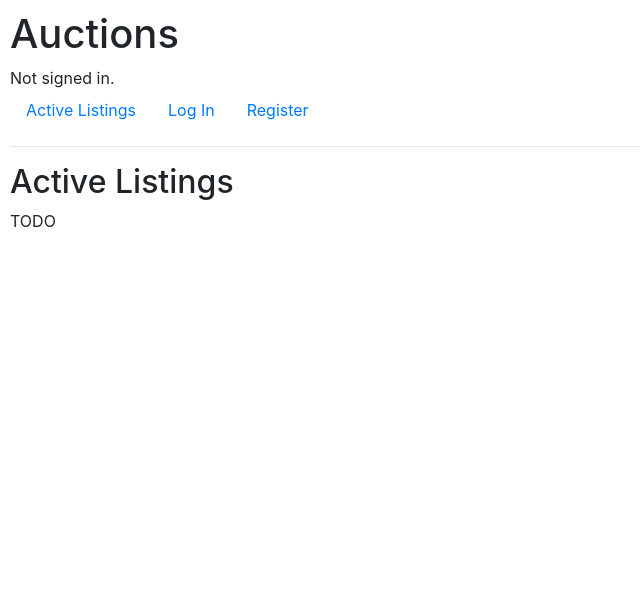
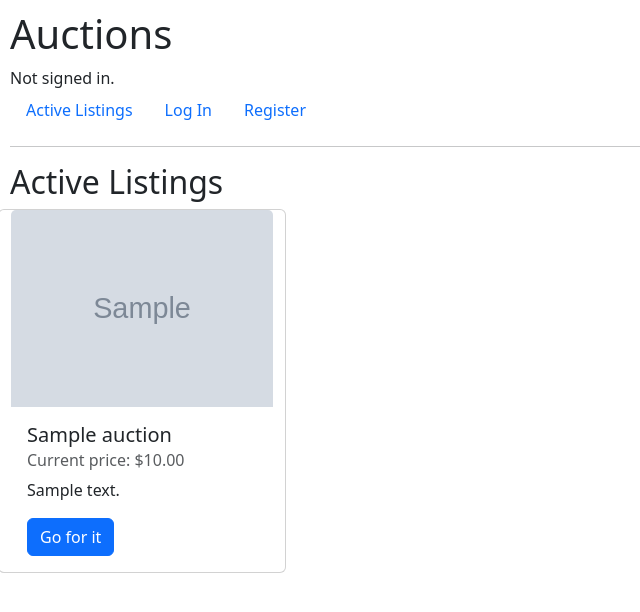
Before and after one commit to ai-zac/commerce, a Django app: page / in a window 1280 px wide. Shown: the top 612 px of the page, without its empty margins (0-640 px from the left). Run offline with Django 3.2, Linux system fonts and the light colour scheme; tables that the repository leaves empty hold one stand-in row (values such as "Sample post"); grey boxes marked "Sample" are stand-in pictures; some libraries are stand-ins or nearby versions.

Commit message:
Add: 'active listing page' implementation

```diff
--- a/auctions/templates/auctions/create_listing.html
+++ b/auctions/templates/auctions/create_listing.html
@@ -1,11 +1,8 @@
 {% extends "auctions/layout.html" %}
 
 {% block body %}
+
 {% load django_bootstrap5 %}
-
-{% bootstrap_css %}
-{% bootstrap_javascript %}
-
 {% bootstrap_messages %}
 
 <form action="{% url 'create_listing' %}" method="post">
--- a/auctions/templates/auctions/index.html
+++ b/auctions/templates/auctions/index.html
@@ -1,6 +1,18 @@
 {% extends "auctions/layout.html" %}
 
 {% block body %}
-	<h2>Active Listings</h2>
-	TODO
+<h2>Active Listings</h2>
+<div class="row" data-masonry="{&quot;percentPosition&quot;: true }">
+	{% for auction in active_auctions %}
+	<div class="card" style="width: 18rem;">
+		<img src="{{ auction.img }}" class="card-img-top" alt="...">
+		<div class="card-body">
+			<h5 class="card-title">{{ auction.title }}</h5>
+			<h6 class="card-subtitle mb-2 text-body-secondary">Current price: ${{ auction.current_price|floatformat:"2g" }}</h6>
+			<p class="card-text">{{ auction.description }}</p>
+			<a href="#" class="btn btn-primary">Go for it</a>
+		</div>
+	</div>
+	{% endfor %}
+</div>
 {% endblock %}
--- a/auctions/templates/auctions/layout.html
+++ b/auctions/templates/auctions/layout.html
@@ -1,10 +1,12 @@
 {% load static %}
+{% load django_bootstrap5 %}
 
 <!DOCTYPE html>
 <html lang="en">
     <head>
         <title>{% block title %}Auctions{% endblock %}</title>
         <link rel="stylesheet" href="https://stackpath.bootstrapcdn.com/bootstrap/4.4.1/css/bootstrap.min.css" integrity="sha384-Vkoo8x4CGsO3+Hhxv8T/Q5PaXtkKtu6ug5TOeNV6gBiFeWPGFN9MuhOf23Q9Ifjh" crossorigin="anonymous">
+		{% bootstrap_css %}
         <link href="{% static 'auctions/styles.css' %}" rel="stylesheet">
     </head>
     <body>
@@ -39,5 +41,7 @@
         <hr>
         {% block body %}
         {% endblock %}
+		{% bootstrap_javascript %}
+		<script src="https://cdn.jsdelivr.net/npm/masonry-layout@4.2.2/dist/masonry.pkgd.min.js" integrity="sha384-GNFwBvfVxBkLMJpYMOABq3c+d3KnQxudP/mGPkzpZSTYykLBNsZEnG2D9G/X/+7D" crossorigin="anonymous" async></script>
     </body>
 </html>
--- a/auctions/views.py
+++ b/auctions/views.py
@@ -3,18 +3,20 @@ from django.db import IntegrityError
 from django.http import HttpResponse, HttpResponseRedirect
 from django.shortcuts import redirect, render
 from django.urls import reverse
+from django.views.decorators.http import require_http_methods
 
 from .forms import CreateAuctionForm
-
 from .models import Auction, Category, User
 
+
 def index(request):
-    return render(request, "auctions/index.html")
+    active_auctions = Auction.objects.filter(active=True)
+    context = {"active_auctions": active_auctions}
+    return render(request, "auctions/index.html", context)
 
 
 def login_view(request):
     if request.method == "POST":
-
         # Attempt to sign user in
         username = request.POST["username"]
         password = request.POST["password"]
@@ -25,9 +27,11 @@ def login_view(request):
             login(request, user)
             return HttpResponseRedirect(reverse("index"))
         else:
-            return render(request, "auctions/login.html", {
-                "message": "Invalid username and/or password."
-            })
+            return render(
+                request,
+                "auctions/login.html",
+                {"message": "Invalid username and/or password."},
+            )
     else:
         return render(request, "auctions/login.html")
 
@@ -46,25 +50,31 @@ def register(request):
         password = request.POST["password"]
         confirmation = request.POST["confirmation"]
         if password != confirmation:
-            return render(request, "auctions/register.html", {
-                "message": "Passwords must match."
-            })
+            return render(
+                request, "auctions/register.html", {"message": "Passwords must match."}
+            )
 
         # Attempt to create new user
         try:
             user = User.objects.create_user(username, email, password)
             user.save()
         except IntegrityError:
-            return render(request, "auctions/register.html", {
-                "message": "Username already taken."
-            })
+            return render(
+                request,
+                "auctions/register.html",
+                {"message": "Username already taken."},
+            )
         login(request, user)
         return HttpResponseRedirect(reverse("index"))
     else:
         return render(request, "auctions/register.html")
 
 
+@require_http_methods(["GET", "POST"])
 def create_listing(request):
+    """
+    Create an auction if the method is post, if get returns an empty form
+    """
     if request.method == "POST":
         form = CreateAuctionForm(request.POST)
         if form.is_valid():
@@ -82,8 +92,7 @@ def create_listing(request):
                 for item in data["categories"]:
                     a.categories.add(item)
             return redirect(reverse("index"))
-    else:
-        form = CreateAuctionForm()
 
+    form = CreateAuctionForm()
     context = {"form": form}
     return render(request, "auctions/create_listing.html", context)
```
